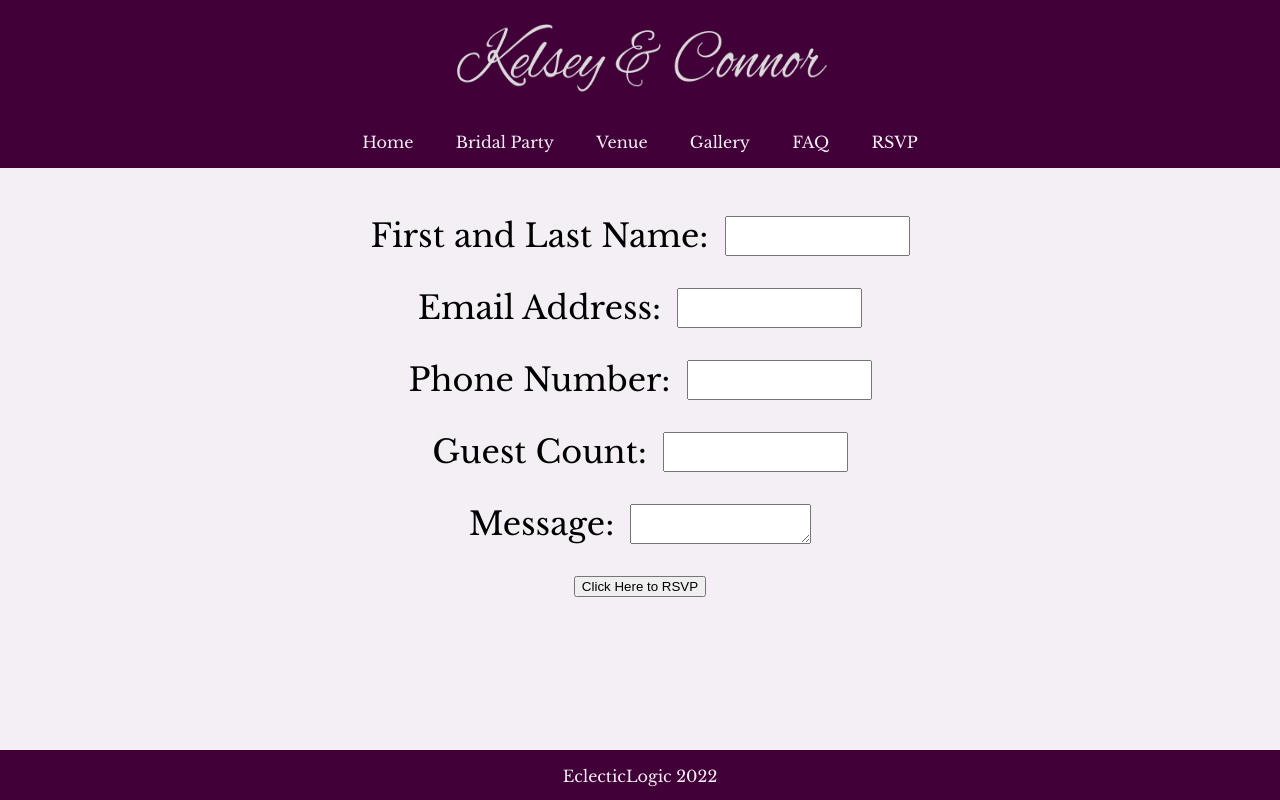
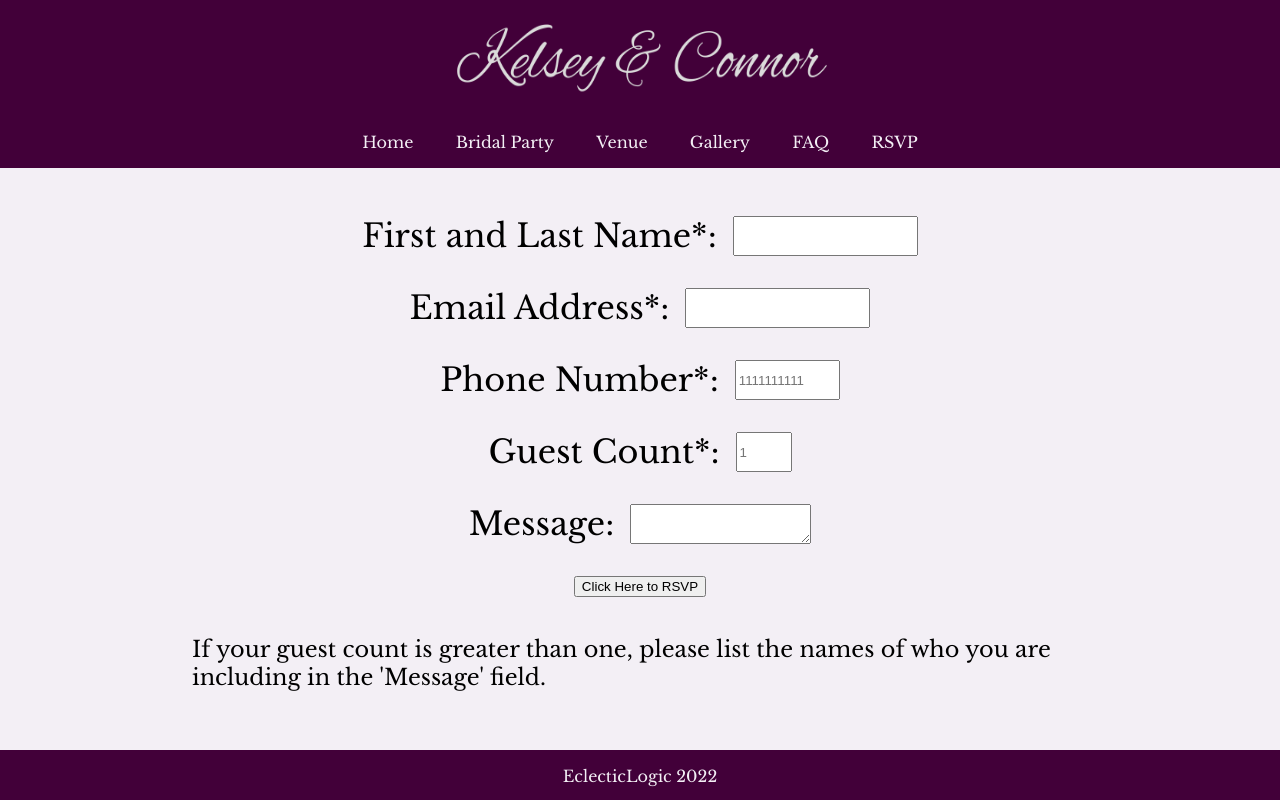
Before and after one commit to crsullivan/crawlivan, a React (Create React App) app: page /rsvp in a window 1280 px wide. Built offline with nearby package versions, Linux system fonts and the light colour scheme.

Commit message:
Form validation

```diff
--- a/src/Components/RSVP.css
+++ b/src/Components/RSVP.css
@@ -27,3 +27,7 @@
 label {
     margin-right: .5em;
 }
+
+.contact-form p {
+    font-size: .7em;
+}
--- a/src/Components/RSVP.js
+++ b/src/Components/RSVP.js
@@ -1,9 +1,11 @@
-import React from 'react';
+import React, { useState } from 'react';
 import emailjs from 'emailjs-com';
 import './RSVP.css';
 import { showSuccessMessage, showErrorMessage } from '../utils/ExceptionUtils';
 
 function RSVP() {
+
+    const [count, setCount] = useState(1);
 
     function sendEmail(e) {
 
@@ -27,6 +29,17 @@ function RSVP() {
 
       }
 
+    function handleTextareaChange(e) {
+        setCount(e.target.value);
+    }
+
+    console.log(count)
+    if (count == 0) {
+        setCount(1)
+    }
+    console.log(count)
+
+
     return (
         <div className="contact-container">
             <div className="snackbar-centered">
@@ -35,28 +48,29 @@ function RSVP() {
             <form className="contact-form" onSubmit={sendEmail}>
                     <input type="hidden" name="contact_number" />
                 <div className="input-container">
-                    <label>First and Last Name: </label>
-                    <input type="text" name="from_name" />
+                    <label>First and Last Name*: </label>
+                    <input type="text" name="from_name" maxLength="35" required/>
                 </div>
                 <div className="input-container">
-                    <label>Email Address: </label>
-                    <input type="email" name="from_email" />
+                    <label>Email Address*: </label>
+                    <input type="email" name="from_email" required/>
                 </div>
                 <div className="input-container">
-                    <label>Phone Number: </label>
-                    <input type="number" name="phone" />
+                    <label>Phone Number*: </label>
+                    <input placeholder={'1111111111'} size="10" maxLength="10" type="tel" id="phone" name="phone" pattern="[0-9]{10}" title="10 digit phone number" required/>
                 </div>
                 <div className="input-container">
-                    <label>Guest Count: </label>
-                    <input type="number" name="count" />
+                    <label>Guest Count*: </label>
+                    <input type="number" min="1" max="10" name="count" placeholder={count} onChange={handleTextareaChange} required></input>
                 </div>
                 <div className="input-container">
                     <label>Message: </label>
-                    <textarea name="html_message" />
+                    <textarea name="html_message" required={ {count}===1 ? 'notRequired' : 'required'} />
                 </div>
                 <div className="input-container">
                     <input type="submit" value="Click Here to RSVP" />
                 </div>
+                <p>If your guest count is greater than one, please list the names of who you are including in the 'Message' field.</p>
             </form>
         </div>
     )
```
